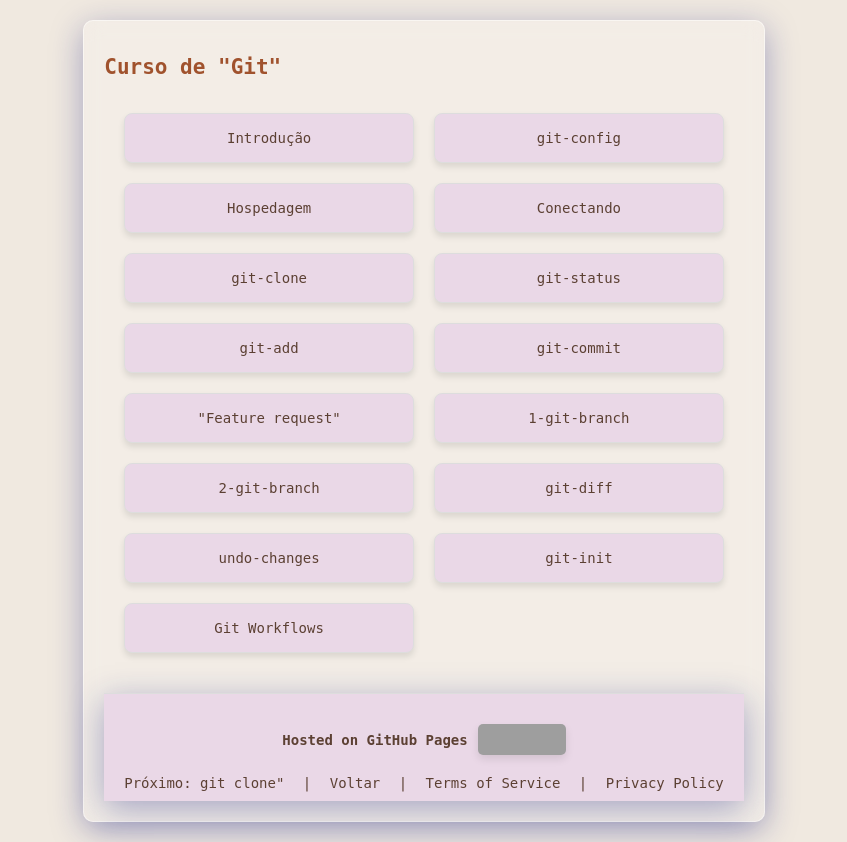
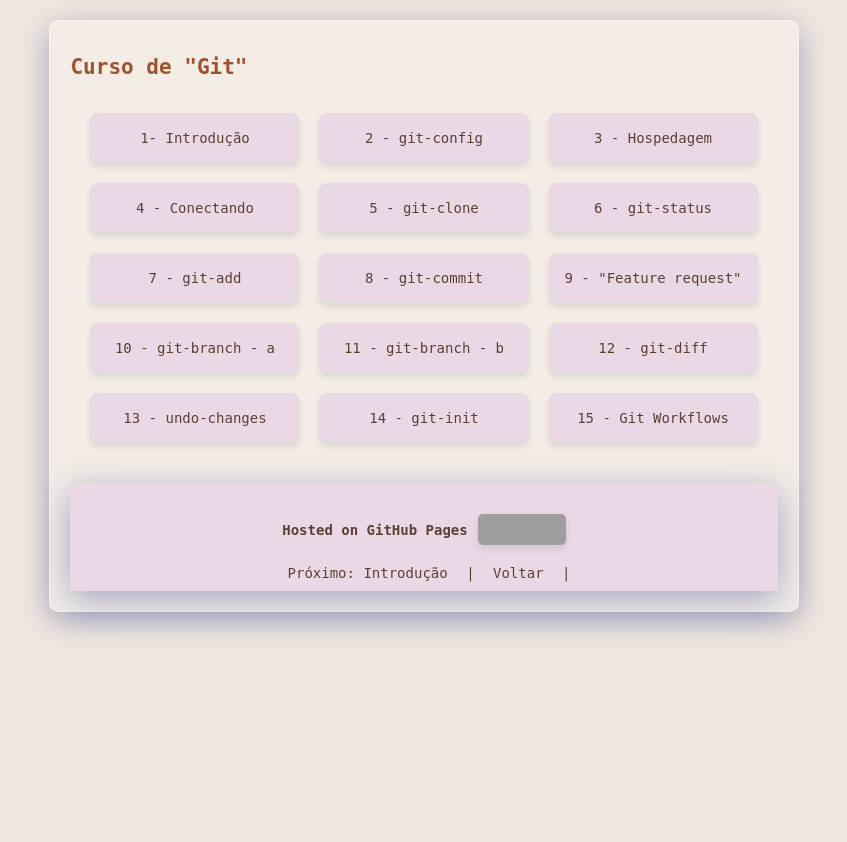
Before and after one commit to linduarte/linduarte.github.io, a Python web app: template app/templates/git-course/1-index.html in a window 1280 px wide. Shown: the whole page, without its empty margins (216-1063 px from the left). After the commit the page ends 637 px from the top, so only its background shows below. Run offline with Jinja, Linux system fonts and the light colour scheme; the template is opened without the code that fills it, so the values that code supplies are empty; grey boxes are pictures that could not be loaded.

Commit message:
chore:updated all html files - small fixes

```diff
--- a/app/templates/git-course/1-index.html
+++ b/app/templates/git-course/1-index.html
@@ -9,17 +9,18 @@
         /* Additional styles for the index page */ /* test w3c ok  */
         .nav-grid {
             display: grid;
-            grid-template-columns: repeat(auto-fit, minmax(200px, 1fr)); /* Responsive grid */
+            grid-template-columns: repeat(3, 1fr); /* 3 columns */
             gap: 20px; /* Space between cards */
             padding: 20px;
         }
+
 
         .nav-card {
             background-color: #ead8e7; /* Light background for cards */
             border: 1px solid #ddd; /* Subtle border */
             border-radius: 8px; /* Rounded corners */
             box-shadow: 0 4px 6px rgba(0, 0, 0, 0.1); /* Soft shadow */
-            text-align: center;
+            text-align: center; /* Center text */
             padding: 15px;
             transition: transform 0.3s ease, box-shadow 0.3s ease; /* Smooth hover effect */
         }
@@ -45,21 +46,21 @@
     <div class="container">
         <h1>Curso de "Git"</h1>
         <nav class="nav-grid">
-            <div class="nav-card"><a href="introduction.html"></a>Introdução</div>
-            <div class="nav-card"><a href="git-config.html"></a>git-config</div>
-            <div class="nav-card"><a href="hosting.html"></a>Hospedagem</div>
-            <div class="nav-card"><a href="connect.html"></a>Conectando</div>
-            <div class="nav-card"><a href="git-clone.html"></a>git-clone</div>
-            <div class="nav-card"><a href="git-status.html"></a>git-status</div>
-            <div class="nav-card"><a href="git-add.html"></a>git-add</div>
-            <div class="nav-card"><a href="git-commit.html"></a>git-commit</div>
-            <div class="nav-card"><a href="feature_req.html"></a>"Feature request"</div>
-            <div class="nav-card"><a href="git-branch-1.html"></a>1-git-branch</div>
-            <div class="nav-card"><a href="git-branch-2.html"></a>2-git-branch</div>
-            <div class="nav-card"><a href="git-diff.html"></a>git-diff</div>
-            <div class="nav-card"><a href="undo-changes.html"></a>undo-changes</div>
-            <div class="nav-card"><a href="git-init.html"></a>git-init</div>
-            <div class="nav-card"><a href="git-workflows.html"></a>Git Workflows</div>
+            <div class="nav-card"><a href="introduction.html"></a>1- Introdução</div>
+            <div class="nav-card"><a href="git-config.html"></a>2 - git-config</div>
+            <div class="nav-card"><a href="hosting.html"></a>3 - Hospedagem</div>
+            <div class="nav-card"><a href="connect.html"></a>4 - Conectando</div>
+            <div class="nav-card"><a href="git-clone.html"></a>5 - git-clone</div>
+            <div class="nav-card"><a href="git-status.html"></a>6 - git-status</div>
+            <div class="nav-card"><a href="git-add.html"></a>7 - git-add</div>
+            <div class="nav-card"><a href="git-commit.html"></a>8 - git-commit</div>
+            <div class="nav-card"><a href="feature_req.html"></a>9 - "Feature request"</div>
+            <div class="nav-card"><a href="git-branch-1.html"></a>10 - git-branch - a</div>
+            <div class="nav-card"><a href="git-branch-2.html"></a>11 - git-branch - b</div>
+            <div class="nav-card"><a href="git-diff.html"></a>12 - git-diff</div>
+            <div class="nav-card"><a href="undo-changes.html"></a>13 - undo-changes</div>
+            <div class="nav-card"><a href="git-init.html"></a>14 - git-init</div>
+            <div class="nav-card"><a href="git-workflows.html"></a>15 - Git Workflows</div>
 
         </nav>
         <footer style="text-align: center; margin-top: 20px; padding: 10px; background-color: #ead8e7; border-top: 1px solid #ddd;box-shadow: 0 8px 32px 0 rgba(31, 38, 135, 0.37);">
@@ -70,11 +71,9 @@
                 </a>
             </div>
             <nav>
-                <a href="git-init.html" style="margin: 0 10px; color: #5c4033; text-decoration: none;">Próximo: git clone"</a> |
+                <a href="2-introduction.html" style="margin: 0 10px; color: #5c4033; text-decoration: none;">Próximo: Introdução</a> |
                 <a href="index.html" style="margin: 0 10px; color: #5c4033; text-decoration: none;">Voltar</a> |
-                <a href="/terms" style="margin: 0 10px; color: #5c4033; text-decoration: none;">Terms of Service</a> |
-                <a href="/privacy" style="margin: 0 10px; color: #5c4033; text-decoration: none;">Privacy Policy</a>
-            </nav>
+              </nav>
         </footer>
         </div>
 </body>
--- a/app/templates/git-course/10-feature_req.html
+++ b/app/templates/git-course/10-feature_req.html
@@ -147,10 +147,8 @@
                 </a>
             </div>
             <nav>
-                <a href="feature_req.html" style="margin: 0 10px; color: #5c4033; text-decoration: none;">Próximo: git add"</a> |
-                <a href="index.html" style="margin: 0 10px; color: #5c4033; text-decoration: none;">Voltar</a> |
-                <a href="/terms" style="margin: 0 10px; color: #5c4033; text-decoration: none;">Terms of Service</a> |
-                <a href="/privacy" style="margin: 0 10px; color: #5c4033; text-decoration: none;">Privacy Policy</a>
+                <a href="11-branch-1.html" style="margin: 0 10px; color: #5c4033; text-decoration: none;">Próximo: branch-1</a> |
+                <a href="index.html" style="margin: 0 10px; color: #5c4033; text-decoration: none;">Voltar</a>
             </nav>
         </footer>
     </div>
--- a/app/templates/git-course/11-branch-1.html
+++ b/app/templates/git-course/11-branch-1.html
@@ -201,10 +201,8 @@
                 </a>
             </div>
             <nav>
-                <a href="feature_req.html" style="margin: 0 10px; color: #5c4033; text-decoration: none;">Próximo: git add"</a> |
-                <a href="index.html" style="margin: 0 10px; color: #5c4033; text-decoration: none;">Voltar</a> |
-                <a href="/terms" style="margin: 0 10px; color: #5c4033; text-decoration: none;">Terms of Service</a> |
-                <a href="/privacy" style="margin: 0 10px; color: #5c4033; text-decoration: none;">Privacy Policy</a>
+                <a href="11-branch-2.html" style="margin: 0 10px; color: #5c4033; text-decoration: none;">Próximo: branch-2</a> |
+                <a href="index.html" style="margin: 0 10px; color: #5c4033; text-decoration: none;">Voltar</a>
             </nav>
         </footer>
     </div>
--- a/app/templates/git-course/11-branch-2.html
+++ b/app/templates/git-course/11-branch-2.html
@@ -331,10 +331,8 @@
                 </a>
             </div>
             <nav>
-                <a href="feature_req.html" style="margin: 0 10px; color: #5c4033; text-decoration: none;">Próximo: git add"</a> |
-                <a href="index.html" style="margin: 0 10px; color: #5c4033; text-decoration: none;">Voltar</a> |
-                <a href="/terms" style="margin: 0 10px; color: #5c4033; text-decoration: none;">Terms of Service</a> |
-                <a href="/privacy" style="margin: 0 10px; color: #5c4033; text-decoration: none;">Privacy Policy</a>
+                <a href="git-diff.html" style="margin: 0 10px; color: #5c4033; text-decoration: none;">Próximo: git-diff"</a> |
+                <a href="index.html" style="margin: 0 10px; color: #5c4033; text-decoration: none;">Voltar</a>
             </nav>
         </footer>
     </div>
--- a/app/templates/git-course/14-git-init.html
+++ b/app/templates/git-course/14-git-init.html
@@ -48,10 +48,8 @@
                     </a>
                 </div>
                 <nav>
-                    <a href="git-init.html" style="margin: 0 10px; color: #5c4033; text-decoration: none;">Próximo: git clone"</a> |
-                    <a href="index.html" style="margin: 0 10px; color: #5c4033; text-decoration: none;">Voltar</a> |
-                    <a href="/terms" style="margin: 0 10px; color: #5c4033; text-decoration: none;">Terms of Service</a> |
-                    <a href="/privacy" style="margin: 0 10px; color: #5c4033; text-decoration: none;">Privacy Policy</a>
+                    <a href="15-git-workflows.html" style="margin: 0 10px; color: #5c4033; text-decoration: none;">Próximo: git-workflows"</a> |
+                    <a href="index.html" style="margin: 0 10px; color: #5c4033; text-decoration: none;">Voltar</a>
                 </nav>
             </footer>
     </div>
--- a/app/templates/git-course/2-introduction.html
+++ b/app/templates/git-course/2-introduction.html
@@ -75,11 +75,9 @@
                     </a>
                 </div>
                 <nav>
-                    <a href="hosting.html" style="margin: 0 10px; color: #5c4033; text-decoration: none;">Próximo: git clone"</a> |
+                    <a href="3-git-config.html" style="margin: 0 10px; color: #5c4033; text-decoration: none;">Próximo: git-config"</a> |
                     <a href="index.html" style="margin: 0 10px; color: #5c4033; text-decoration: none;">Voltar</a> |
-                    <a href="/terms" style="margin: 0 10px; color: #5c4033; text-decoration: none;">Terms of Service</a> |
-                    <a href="/privacy" style="margin: 0 10px; color: #5c4033; text-decoration: none;">Privacy Policy</a>
-                </nav>
+                 </nav>
             </footer>
     </div>
 </body>
--- a/app/templates/git-course/4-hosting.html
+++ b/app/templates/git-course/4-hosting.html
@@ -23,7 +23,7 @@
 
     </style>
 </head>
-<body>
+<body class="intro-page">
     <div class="container">
         <h1>Hospedagem - Projeto "Phonetic Website"</h1>
         <p class="p-styled  spaced-p">Seguiremos um roteiro baseado em um livro denominado <strong>"Practical Guide to Git and GitHub For Windows Users"</strong>, escrito por Roberto Vormittag.</p>
@@ -49,10 +49,8 @@
                 </a>
             </div>
             <nav>
-                <a href="hosting.html" style="margin: 0 10px; color: #5c4033; text-decoration: none;">Próximo: git clone"</a> |
+                <a href="5-connect.html" style="margin: 0 10px; color: #5c4033; text-decoration: none;">Próximo: "connect"</a> |
                 <a href="index.html" style="margin: 0 10px; color: #5c4033; text-decoration: none;">Voltar</a> |
-                <a href="/terms" style="margin: 0 10px; color: #5c4033; text-decoration: none;">Terms of Service</a> |
-                <a href="/privacy" style="margin: 0 10px; color: #5c4033; text-decoration: none;">Privacy Policy</a>
             </nav>
         </footer>
     </div>
--- a/app/templates/git-course/7-git-status.html
+++ b/app/templates/git-course/7-git-status.html
@@ -67,10 +67,8 @@
                 </a>
             </div>
             <nav>
-                <a href="git-status.html" style="margin: 0 10px; color: #5c4033; text-decoration: none;">Próximo: git add"</a> |
+                <a href="8-git-add.html" style="margin: 0 10px; color: #5c4033; text-decoration: none;">Próximo: git add</a> |
                 <a href="index.html" style="margin: 0 10px; color: #5c4033; text-decoration: none;">Voltar</a> |
-                <a href="/terms" style="margin: 0 10px; color: #5c4033; text-decoration: none;">Terms of Service</a> |
-                <a href="/privacy" style="margin: 0 10px; color: #5c4033; text-decoration: none;">Privacy Policy</a>
             </nav>
         </footer>
     </div>
--- a/app/templates/git-course/9-git-commit.html
+++ b/app/templates/git-course/9-git-commit.html
@@ -141,10 +141,8 @@
             </a>
         </div>
         <nav>
-            <a href="feature_req.html" style="margin: 0 10px; color: #5c4033; text-decoration: none;">Próximo: Implementando "a feature request"</a> |
-            <a href="index.html" style="margin: 0 10px; color: #5c4033; text-decoration: none;">Voltar</a> |
-            <a href="/terms" style="margin: 0 10px; color: #5c4033; text-decoration: none;">Terms of Service</a> |
-            <a href="/privacy" style="margin: 0 10px; color: #5c4033; text-decoration: none;">Privacy Policy</a>
+            <a href="10-feature_req.html" style="margin: 0 10px; color: #5c4033; text-decoration: none;">Próximo: "feature request"</a> |
+            <a href="index.html" style="margin: 0 10px; color: #5c4033; text-decoration: none;">Voltar</a>
         </nav>
     </footer>
     <script>Prism.highlightAll();</script>
```
Also changed, not shown: app/templates/git-course/12-git-diff.html (+2 -13 lines), app/templates/git-course/13-undo-changes.html (+3 -5 lines), app/templates/git-course/15-git-workflows.html (+91 -12 lines), app/templates/git-course/3 - git-config.html (+3 -6 lines), app/templates/git-course/5-connect.html (+15 -18 lines), app/templates/git-course/6-git-clone.html (+3 -5 lines), app/templates/git-course/8-git-add.html (+3 -5 lines).
